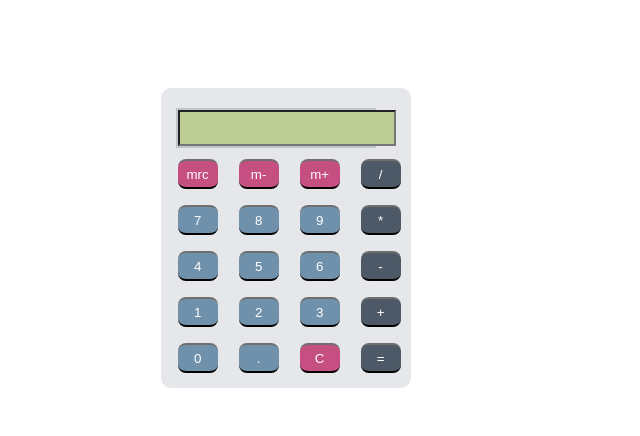
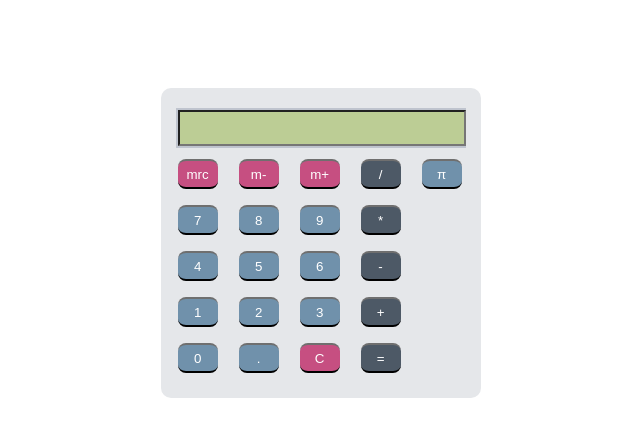
Before and after one commit to julia-nykim/Calculator, a plain HTML site: page index.html in a window 1280 px wide. Shown: the whole page, without its empty margins (353-993 px from the left). Drawn offline with Linux system fonts and the light colour scheme.

Commit message:
Added pi button

```diff
--- a/calculator.css
+++ b/calculator.css
@@ -4,8 +4,8 @@
 /* Calculator Box */
 .box {
 	background-color: #e5e7ea;
-	height: 300px;
-	width: 250px;
+	height: 310px;
+	width: 320px;
 	border-radius: 10px;
 	position: relative;
 	top: 80px;
@@ -15,7 +15,7 @@
 /* Display */
 .display {
 	background-color: #bfc4ce;
-	width: 200px;
+	width: 290px;
 	position: relative;
 	left: 15px;
 	top: 20px;
@@ -26,7 +26,7 @@
 	left: 2px;
 	top: 2px;
 	height: 30px;
-	width: 210px;
+	width: 280px;
 	color: black;
 	background-color: #bccd95;
 	font-size: 21px;
--- a/index.html
+++ b/index.html
@@ -22,6 +22,7 @@
 					<input type="button" class="button function" value="m-" onclick="alert('Not yet implemented')">
 					<input type="button" class="button function" value="m+" onclick="alert('Not yet implemented')">
 					<input type="button" class="button operator" value="/" onclick="v('/')">
+					<input type="button" class="button number" value="π" onclick="v(Math.PI)">
 				</p>
 				<p>
 					<input type="button" class="button number" value="7" onclick="v('7')">
```
